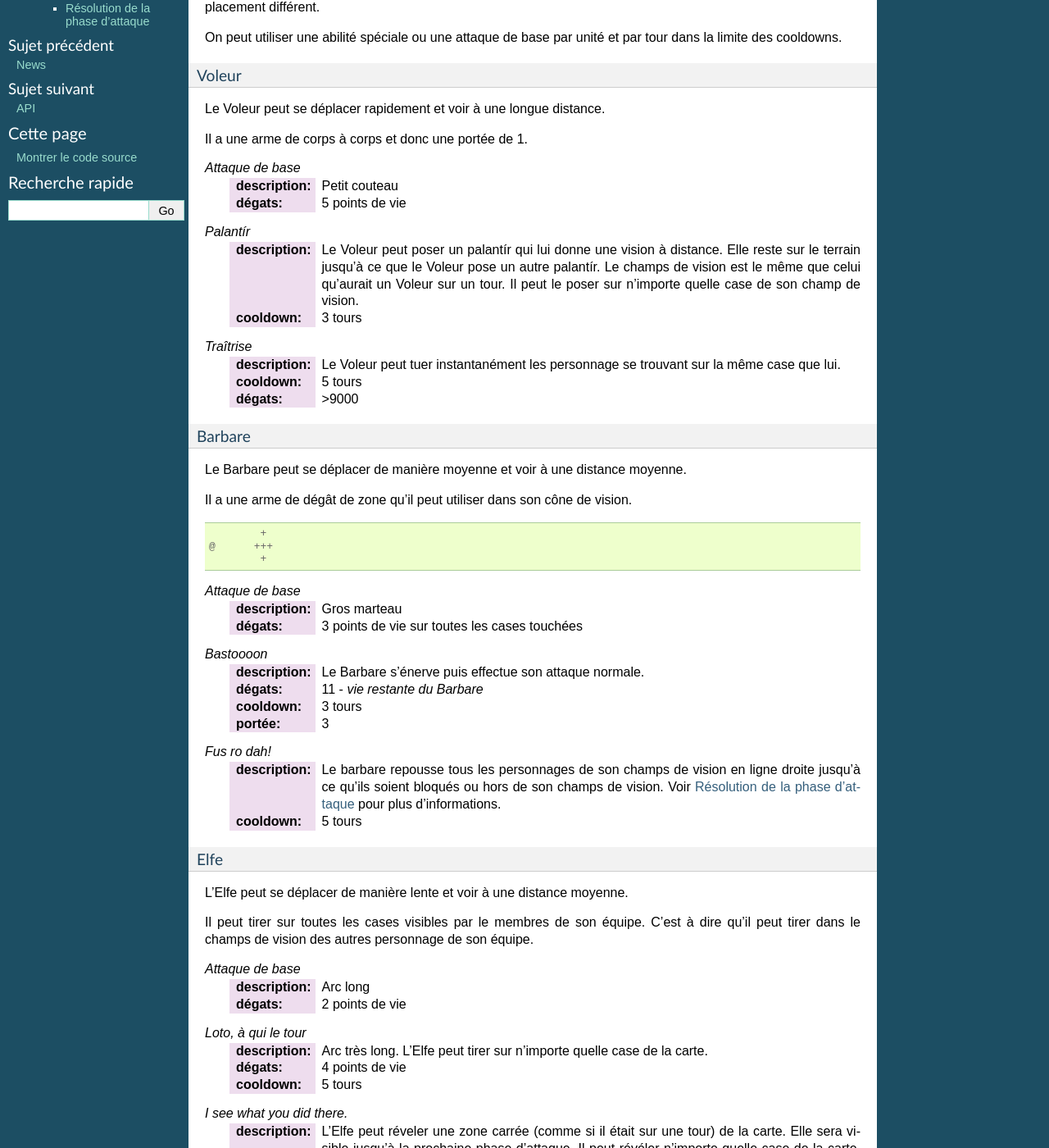
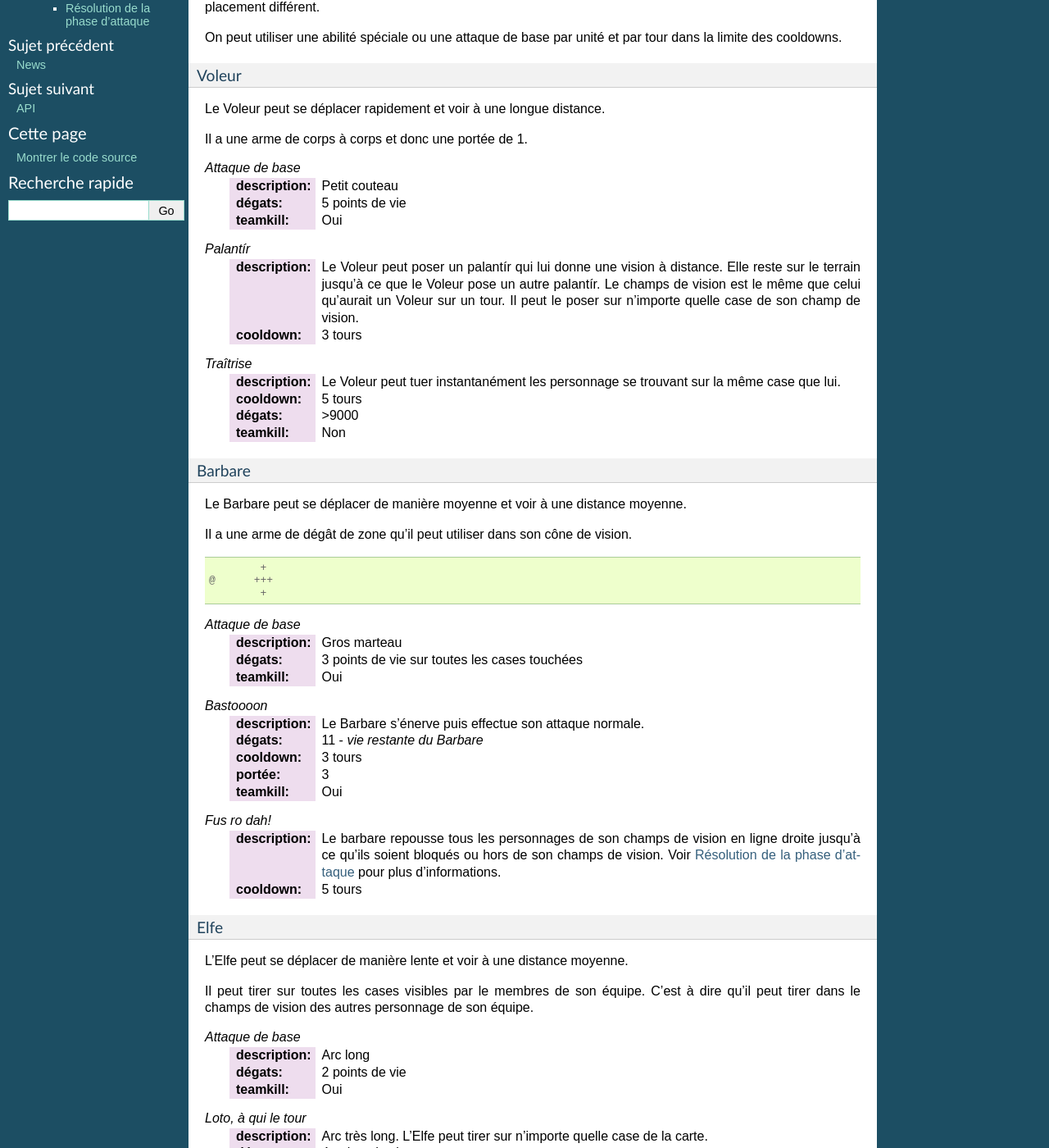
Before and after one commit to prologin/prologin2012, a Sphinx documentation site: the page built from doc/finale.rst, in a window 1280 px wide and 1400 px high, scrolled down 552 px. Shown: the whole window at 82% size. Built offline with Sphinx 7.4.7, drawn with Linux system fonts in a browser that asks for light colours.

Commit message:
define le teamkill

```diff
--- a/doc/finale.rst
+++ b/doc/finale.rst
@@ -46,6 +46,7 @@ Il a une arme de corps à corps et donc une portée de 1.
 *Attaque de base*
   :description: Petit couteau
   :dégats: 5 points de vie
+  :teamkill: Oui
 
 *Palantír*
   :description: Le Voleur peut poser un palantír qui lui donne une vision à
@@ -60,6 +61,7 @@ Il a une arme de corps à corps et donc une portée de 1.
     sur la même case que lui.
   :cooldown: 5 tours
   :dégats: >9000
+  :teamkill: Non
 
 Barbare
 -------
@@ -77,12 +79,14 @@ Il a une arme de dégât de zone qu'il peut utiliser dans son cône de vision.
 *Attaque de base*
   :description: Gros marteau
   :dégats: 3 points de vie sur toutes les cases touchées
+  :teamkill: Oui
 
 *Bastoooon*
   :description: Le Barbare s'énerve puis effectue son attaque normale.
   :dégats: 11 - *vie restante du Barbare*
   :cooldown: 3 tours
   :portée: 3
+  :teamkill: Oui
 
 *Fus ro dah!*
   :description: Le barbare repousse tous les personnages de son champs de
@@ -103,12 +107,14 @@ Il peut tirer sur toutes les cases visibles par le membres de son équipe. C'est
 *Attaque de base*
   :description: Arc long
   :dégats: 2 points de vie
+  :teamkill: Oui
 
 *Loto, à qui le tour*
   :description: Arc très long. L'Elfe peut tirer sur n'importe quelle case de
     la carte.
   :dégats: 4 points de vie
   :cooldown: 5 tours
+  :teamkill: Oui
 
 *I see what you did there.*
   :description: L'Elfe peut réveler une zone carrée (comme si il
```
